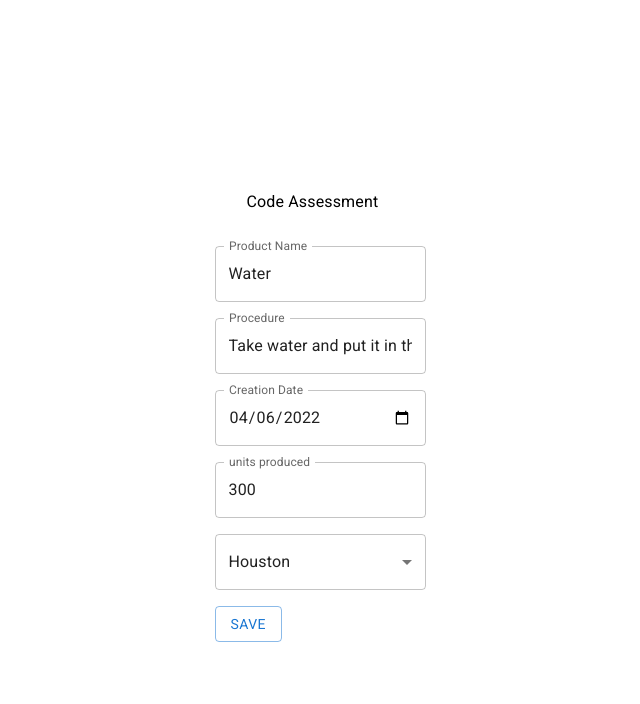
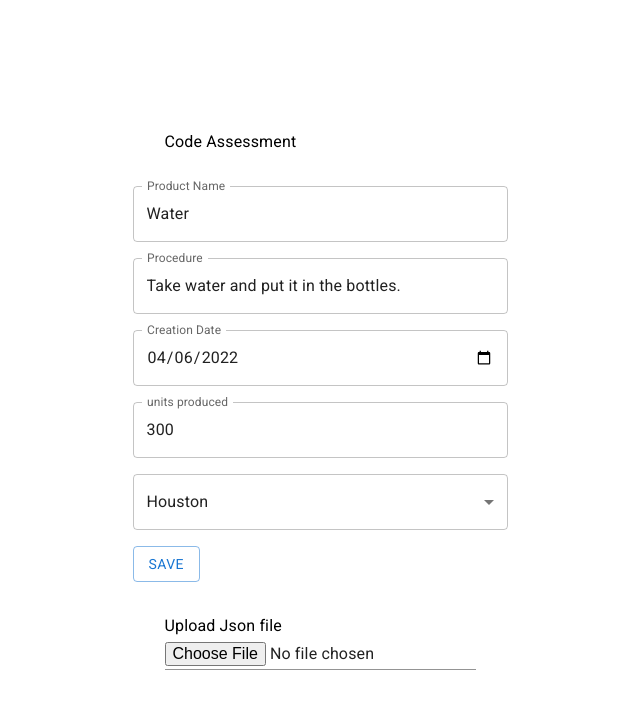
Before and after one commit to robergwillian/dynamicForms, a Next.js app: page / in a window 1280 px wide. Shown: the top 704 px of the page, without its empty margins (320-960 px from the left). Built offline with nearby package versions, Linux system fonts and the light colour scheme.

Commit message:
added a json loader to create custom forms

```diff
--- /dev/null
+++ b/src/components/json-loader/json-loader.component.js
@@ -0,0 +1,24 @@
+import { Box, Typography } from "@mui/material";
+import { Input } from "@mui/material";
+import { styles } from "./json-loader.styles";
+
+const JSONLoader = ({ setFormConfig }) => {
+  const handleChange = (e) => {
+    const fileReader = new FileReader();
+    fileReader.readAsText(e.target.files[0]);
+    fileReader.onload = (event) => {
+      setFormConfig(JSON.parse(event.target.result), () => {
+        console.log(JSON.parse(event.target.result));
+      });
+    };
+  };
+
+  return (
+    <Box sx={styles.loaderWrapper}>
+      <Typography>Upload Json file</Typography>
+      <Input type="file" onChange={(e) => handleChange(e)} />
+    </Box>
+  );
+};
+
+export default JSONLoader;
--- /dev/null
+++ b/src/components/json-loader/json-loader.styles.js
@@ -0,0 +1,3 @@
+export const styles = {
+  loaderWrapper: { margin: 4 },
+};
--- a/src/pages/index.js
+++ b/src/pages/index.js
@@ -5,6 +5,7 @@ import { styles } from "../../styles/index.styles";
 import FormBuilder from "../components/form-builder/form-builder.component";
 import { getFormData, getFormElements } from "../services/api";
 import { FormContext } from "../context/form-context";
+import JSONLoader from "../components/json-loader/json-loader.component";
 
 export default function Home() {
   const [formConfig, setFormConfig] = useState({});
@@ -15,9 +16,9 @@ export default function Home() {
     getFormData().then((result) => setFormData(result));
   }, []);
 
-  const handleSubmit = (event, data) => {
+  const handleSubmit = (event) => {
     event.preventDefault();
-    console.log({ formData, formConfig });
+    console.log({ event: event.target });
   };
 
   const handleChange = (id, event) => {
@@ -27,6 +28,8 @@ export default function Home() {
       console.log({ event: event.target.value });
     }
   };
+
+  console.log({ formConfig: formConfig });
   return (
     <Box sx={styles.container}>
       <Head>
@@ -43,6 +46,7 @@ export default function Home() {
             />
           </form>
         </FormContext.Provider>
+        <JSONLoader setFormConfig={setFormConfig} />
       </Box>
     </Box>
   );
```
